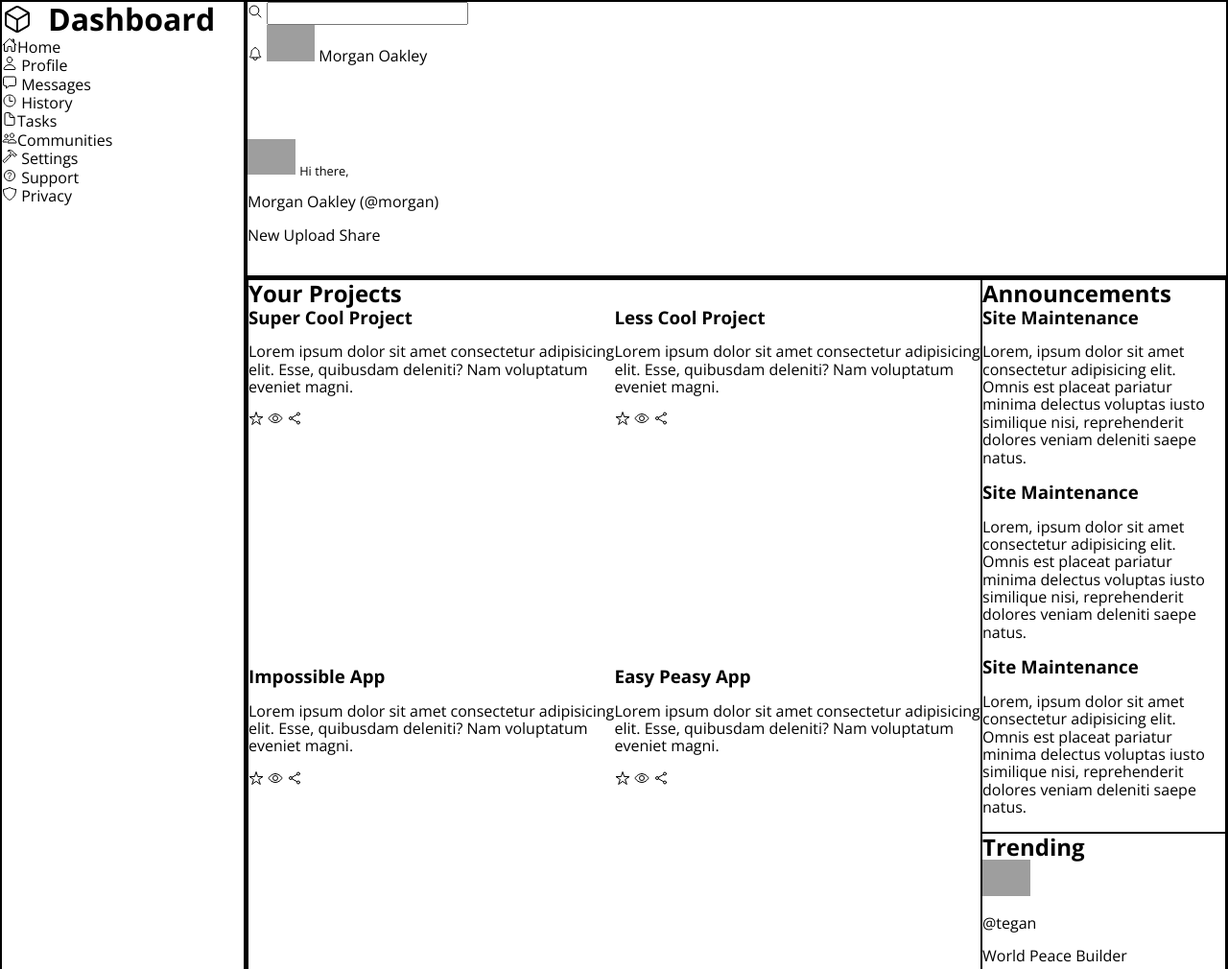
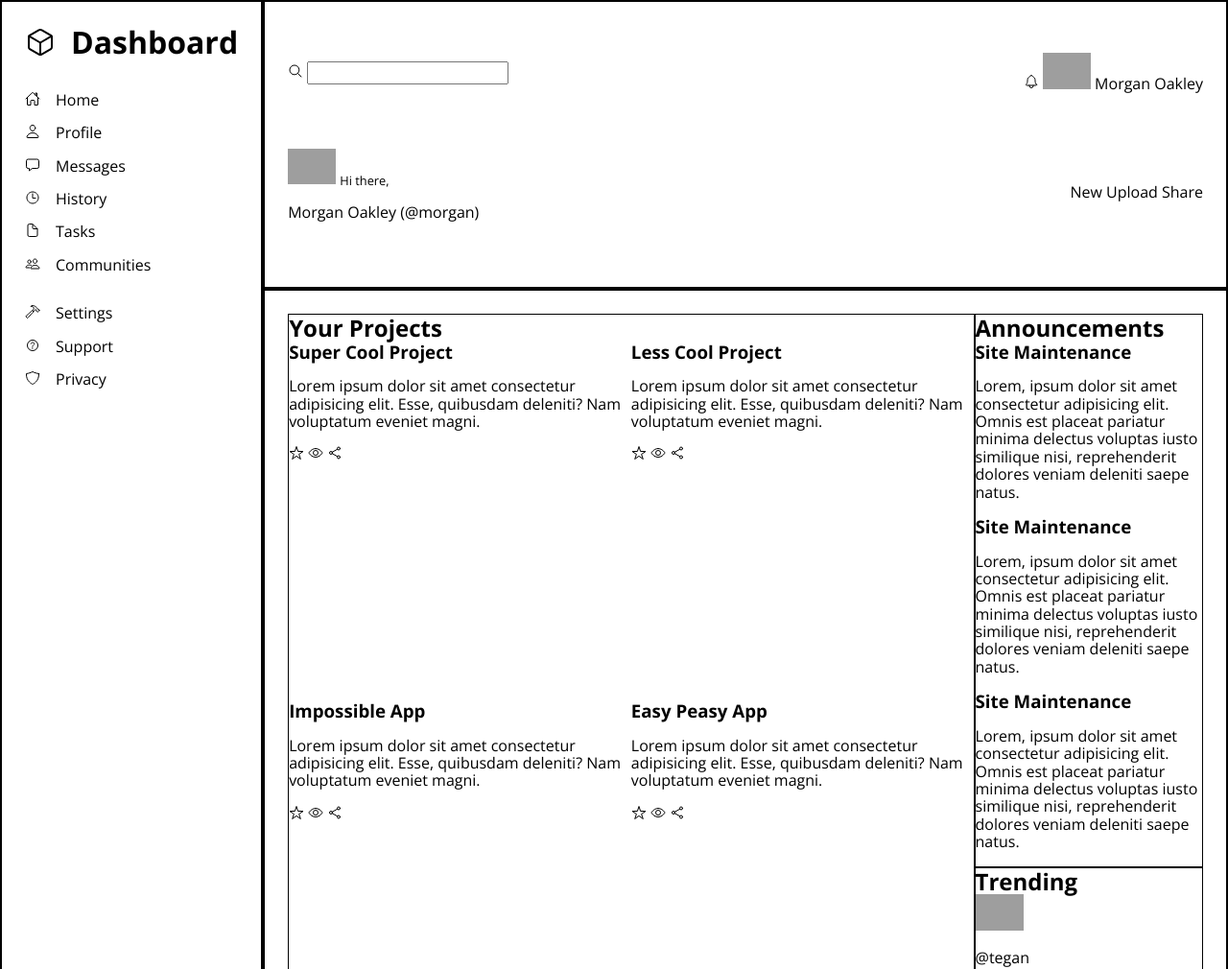
Before and after one commit to SydBrain/admin-dashboard, a plain HTML site: page index.html in a window 1280 px wide. Shown: the top 1010 px of the page at 96% size. Drawn offline with nearby package versions, Linux system fonts and the light colour scheme; grey boxes are pictures that could not be loaded.

Commit message:
Completed basic layout styling

```diff
--- a/css/style.css
+++ b/css/style.css
@@ -37,11 +37,36 @@ a {
 
 /* MAIN STYLES */
 
+.header-top,
+.header-bottom {
+    display: flex;
+    justify-content: space-between;
+    align-items: center;
+}
+
 .logo {
     display: flex;
     align-items: center;
     gap: 1rem;
 }
+
+.side-nav-links-container {
+    display: flex;
+    flex-direction: column;
+    gap: 2rem;
+}
+
+.side-nav-links>ul {
+    display: flex;
+    flex-direction: column;
+    gap: 1rem;
+}
+
+.side-nav-link {
+    display: flex;
+    gap: 1rem;
+}
+
 
 /* GRID LAYOUT */
 
@@ -54,12 +79,19 @@ a {
 .side-nav {
     grid-area: 1 / 1 / 3 / 2;
     height: 100%;
+    display: flex;
+    flex-direction: column;
+    justify-content: flex-start;
+    align-items: flex-start;
+    gap: 2rem;
+    padding: 1.5rem;
 }
 
 .header {
     grid-area: 1 / 2 / 1 / 3;
     display: grid;
-    grid-template-rows: repeat(2, 1fr);
+    grid-template-rows: 1fr 1.5fr;
+    padding: 1.5rem;
 }
 
 .main-content {
@@ -67,6 +99,7 @@ a {
     display: grid;
     grid-template-rows: repeat(2, 1fr);
     grid-template-columns: 3fr 1fr;
+    padding: 1.5rem;
 }
 
 .main-content>* {
```
